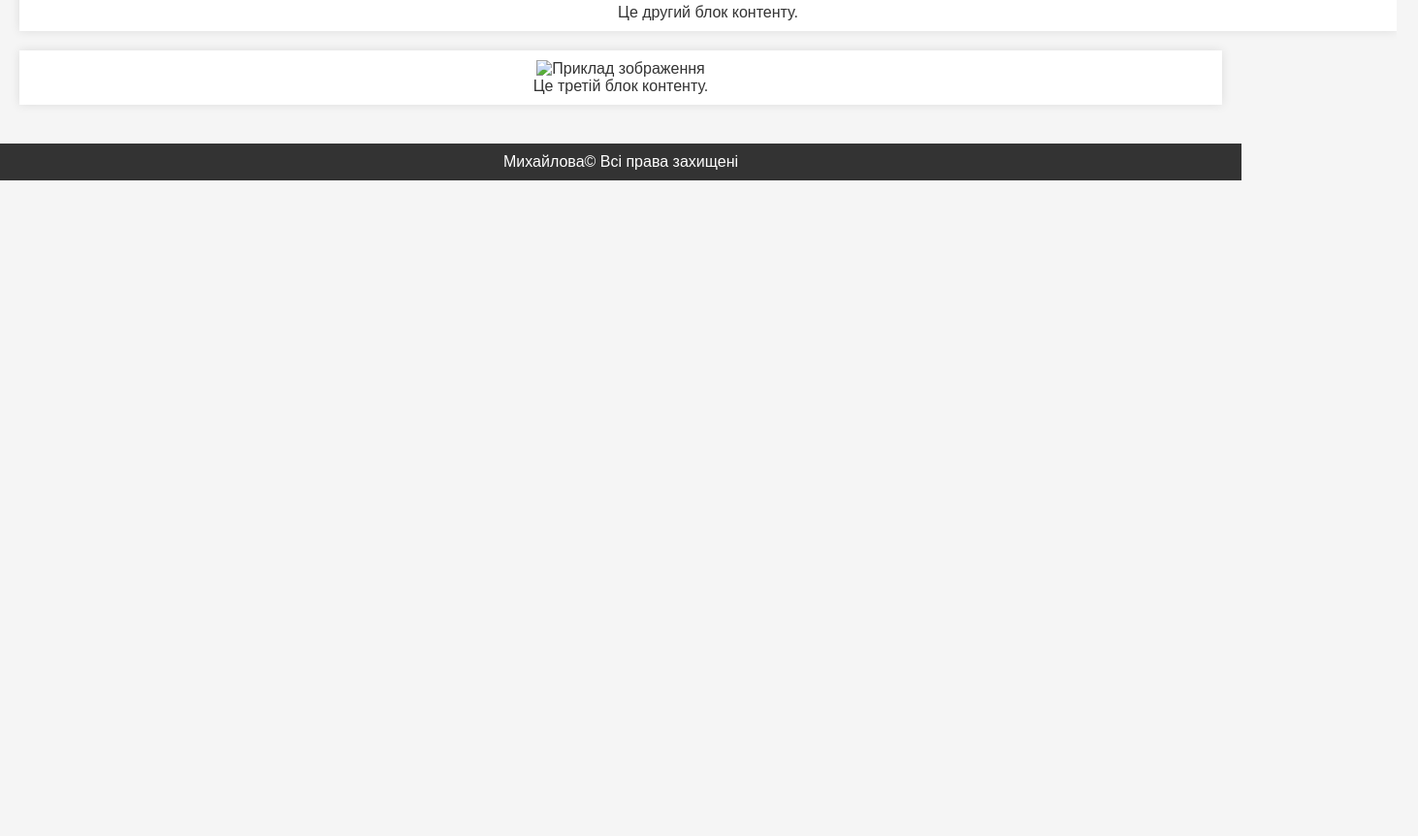
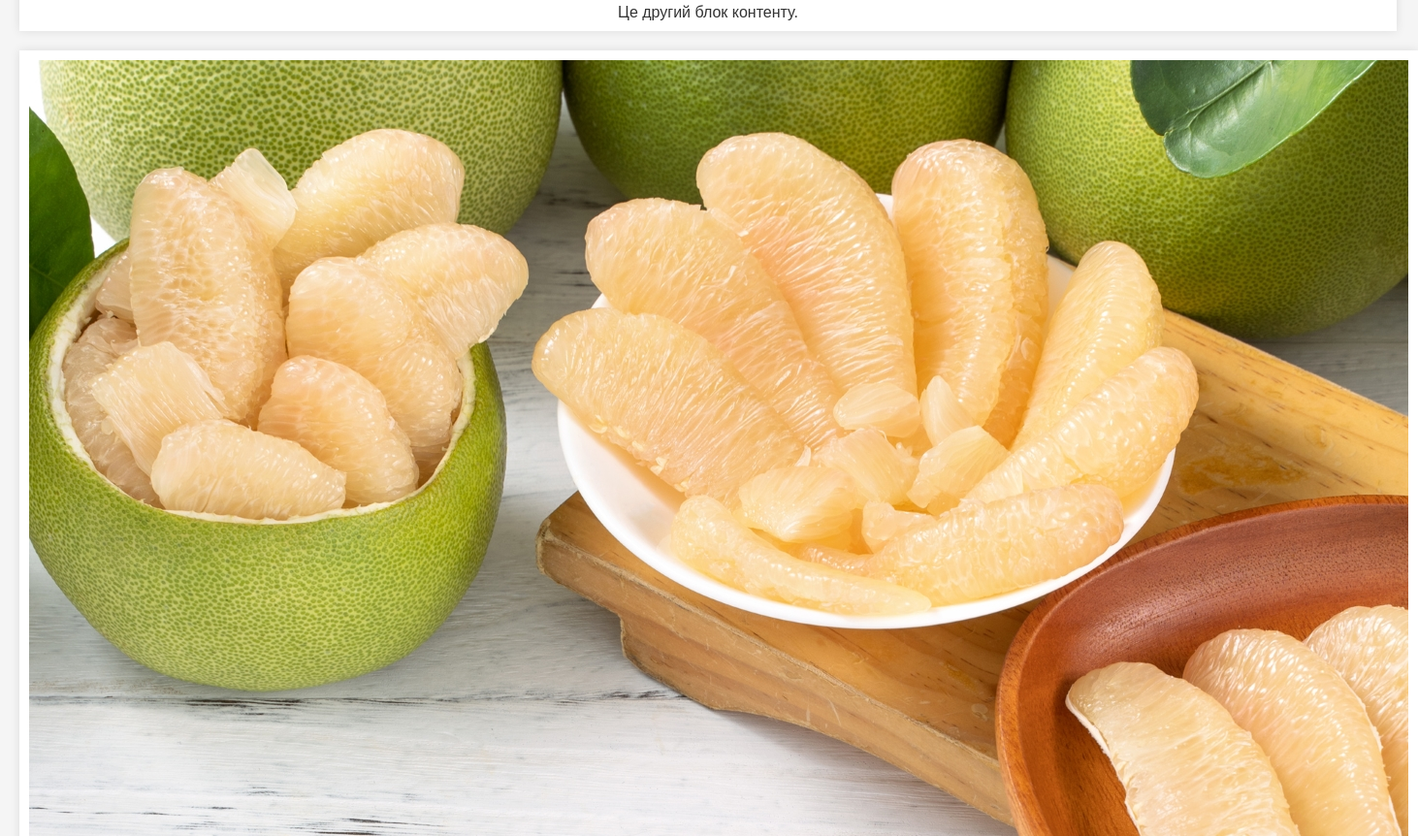
Before and after one commit to sveetlanaa/wt-markup-04, a plain HTML site: page index.html in a window 1280 px wide. Shown: the part 1213-2075 px from the top of the page at 97% size, 1462 px wide, since content can reach past the window. Before the commit the page ends 1399 px from the top, so only its background shows below. Drawn offline with Linux system fonts and the light colour scheme.

Commit message:
Update index.html

```diff
--- a/index.html
+++ b/index.html
@@ -26,7 +26,7 @@
         <p>Це другий блок контенту.</p>
       </section>
       <section class="block">
-        <img src="./images/pomelo3.jpg" alt="Приклад зображення" />
+        <img src="./images/pomelo4.jpg" alt="Приклад зображення" />
         <p>Це третій блок контенту.</p>
       </section>
     </main>
```
